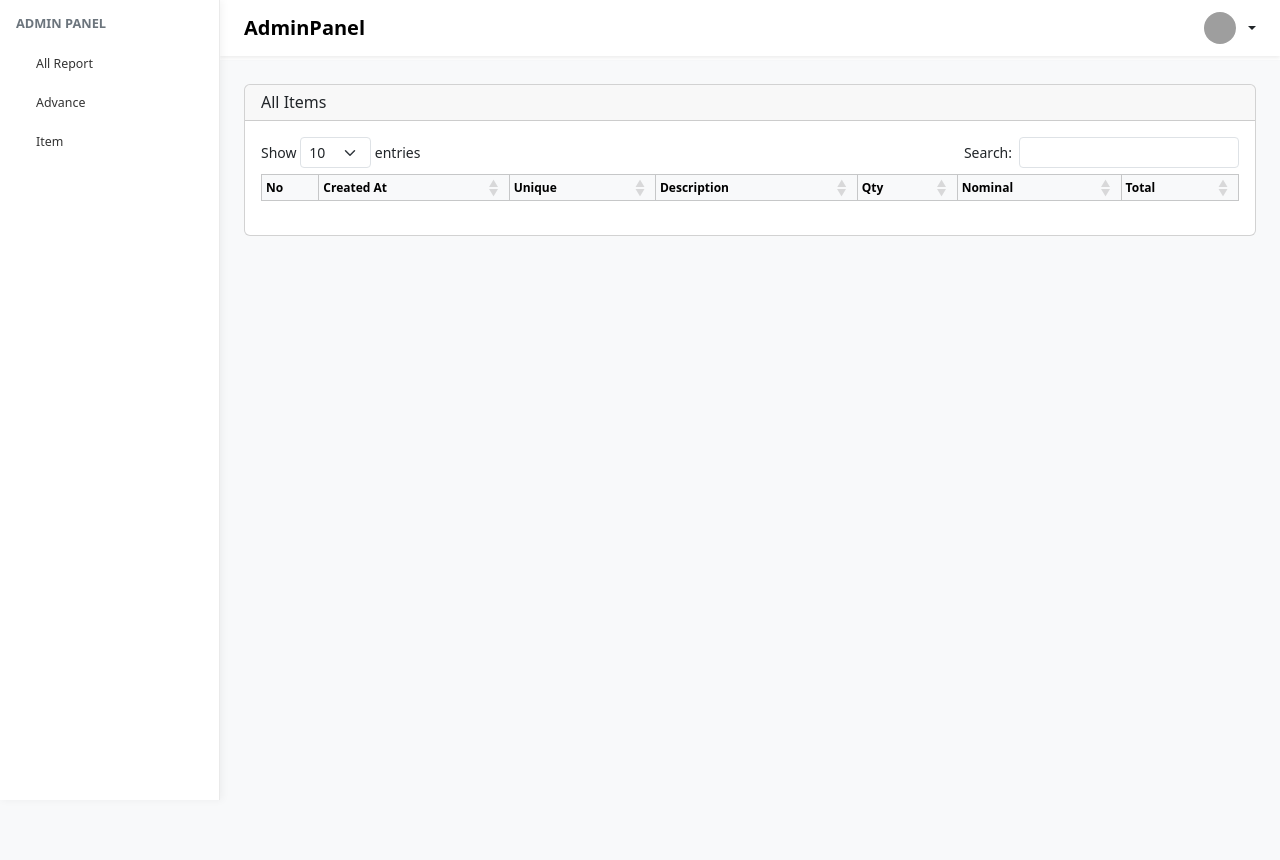
After one commit to fadilefdika/expense-management, a Laravel app: template resources/views/pages/item/index.blade.php in a window 1280 px wide. The commit adds this page. Run offline with Laravel 12, Linux system fonts and the light colour scheme; the template is opened without the code that fills it, so the values that code supplies are empty; style sheets or scripts are compiled from the project's sources; parts of the project's set-up code (start-up, migrations or seed data) failed here and were passed over; some libraries are stand-ins or nearby versions; grey boxes are pictures that could not be loaded.

Commit message:
Add item management: implement item listing route, enhance settlement creation form with dynamic item handling, and update sidebar navigation for items.

```diff
--- /dev/null
+++ b/app/Http/Controllers/ItemController.php
@@ -0,0 +1,47 @@
+<?php
+
+namespace App\Http\Controllers;
+
+use Carbon\Carbon;
+use Illuminate\Http\Request;
+use App\Models\SettlementItem;
+use Illuminate\Routing\Controller;
+use Illuminate\Support\Facades\DB;
+use Yajra\DataTables\Facades\DataTables;
+
+class ItemController extends Controller
+{
+    public function index(Request $request)
+    {
+        if ($request->ajax()) {
+            $items = SettlementItem::with('advance')
+                ->select([
+                    'id',
+                    'settlement_id',
+                    'description',
+                    'qty',
+                    'nominal',
+                    'total',
+                    'created_at',
+                ]);
+
+            return DataTables::of($items)
+                ->addIndexColumn()
+                ->addColumn('code_settlement', function ($row) {
+                    return $row->advance?->code_settlement ?? '-';
+                })
+                ->filterColumn('code_settlement', function ($query, $keyword) {
+                    $query->whereHas('advance', function ($q) use ($keyword) {
+                        $q->where('code_settlement', 'like', "%{$keyword}%");
+                    });
+                })
+                ->editColumn('total', fn($row) => number_format($row->total, 0, ',', '.'))
+                ->editColumn('created_at', fn($row) => $row->created_at->format('d-m-Y H:i'))
+                ->make(true);
+
+        }
+
+        return view('pages.item.index');
+    }
+
+}
--- a/app/Models/SettlementItem.php
+++ b/app/Models/SettlementItem.php
@@ -16,4 +16,9 @@ class SettlementItem extends Model
     ];
 
     public $timestamps = true;
+
+    public function advance()
+    {
+        return $this->belongsTo(Advance::class, 'settlement_id');
+    }
 }
--- a/resources/views/layouts/partials/sidebar.blade.php
+++ b/resources/views/layouts/partials/sidebar.blade.php
@@ -84,9 +84,9 @@
             </a>
         </li>
         <li class="nav-item">
-            <a href="#" class="sidebar-link">
-                <i class="bi bi-gear sidebar-icon"></i>
-                Pengaturan
+            <a href="{{ route('admin.items.index') }}" class="sidebar-link {{ request()->routeIs('admin.items.*') ? 'active' : '' }}">
+                <i class="bi bi-box-seam sidebar-icon"></i>
+                Item
             </a>
         </li>
     </ul>
--- /dev/null
+++ b/resources/views/pages/item/index.blade.php
@@ -0,0 +1,52 @@
+@extends('layouts.app')
+
+<style>
+    #itemsTable th, #itemsTable td {
+        vertical-align: middle;
+    }
+</style>
+
+@section('content')
+<div class="card small"> {{-- tambahkan class small di sini --}}
+    <div class="card-header d-flex justify-content-between align-items-center">
+        <h6 class="mb-0">All Items</h6> {{-- gunakan h6 untuk lebih kecil --}}
+    </div>
+    <div class="card-body p-3"> {{-- padding bisa disesuaikan --}}
+        <table class="table table-bordered table-hover table-sm text-sm" id="itemsTable"> {{-- gunakan table-sm dan text-sm --}}
+            <thead class="table-light">
+                <tr>
+                    <th>No</th>
+                    <th>Created At</th>
+                    <th>Unique</th>
+                    <th>Description</th>
+                    <th>Qty</th>
+                    <th>Nominal</th>
+                    <th>Total</th>
+                </tr>
+            </thead>
+        </table>
+    </div>
+</div>
+@endsection
+
+
+@push('scripts')
+<script>
+    $(function () {
+        $('#itemsTable').DataTable({
+            processing: true,
+            serverSide: true,
+            ajax: "{{ route('admin.items.index') }}",
+            columns: [
+                { data: 'DT_RowIndex', name: 'DT_RowIndex', orderable: false, searchable: false },
+                { data: 'created_at', name: 'created_at' },
+                { data: 'code_settlement', name: 'code_settlement' },
+                { data: 'description', name: 'description' },
+                { data: 'qty', name: 'qty' },
+                { data: 'nominal', name: 'nominal' },
+                { data: 'total', name: 'total' },
+            ]
+        });
+    });
+</script>
+@endpush
--- a/routes/web.php
+++ b/routes/web.php
@@ -5,6 +5,7 @@ use Illuminate\Support\Facades\Route;
 use App\Http\Middleware\RoleMiddleware;
 use App\Http\Controllers\AuthController;
 use App\Http\Controllers\DashboardController;
+use App\Http\Controllers\ItemController;
 use App\Http\Controllers\SettlementController;
 
 Route::get('/', function () {
@@ -25,6 +26,9 @@ Route::middleware('auth')->prefix('admin')->name('admin.')->group(function () {
         Route::get('/advance', [AdvanceController::class, 'index'])->name('advance.index');
         Route::post('/advance', [AdvanceController::class, 'store'])->name('advance.store');
 
+        Route::get('/items', [ItemController::class, 'index'])->name('items.index');
+
+
     });
 
 Route::get('/login', function () {
```
Also changed, not shown: resources/views/pages/advance/index.blade.php (+0 -13 lines), resources/views/pages/settlement/create.blade.php (+30 -0 lines).
